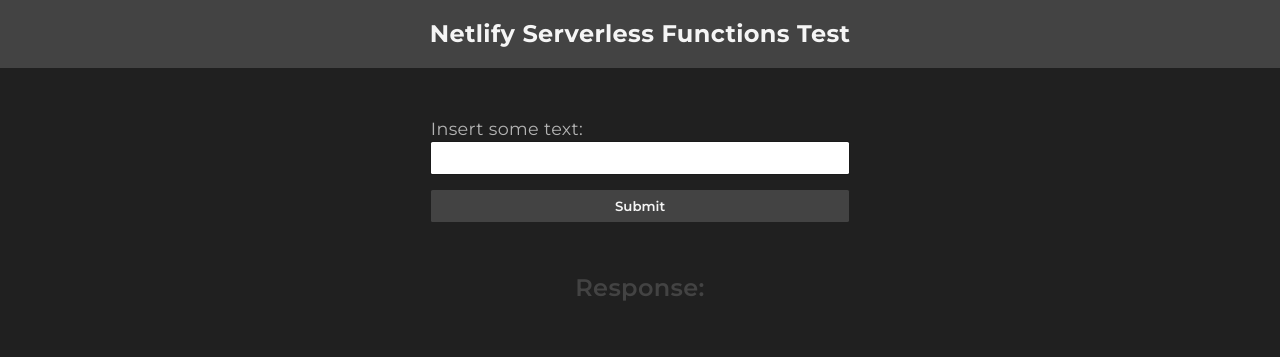
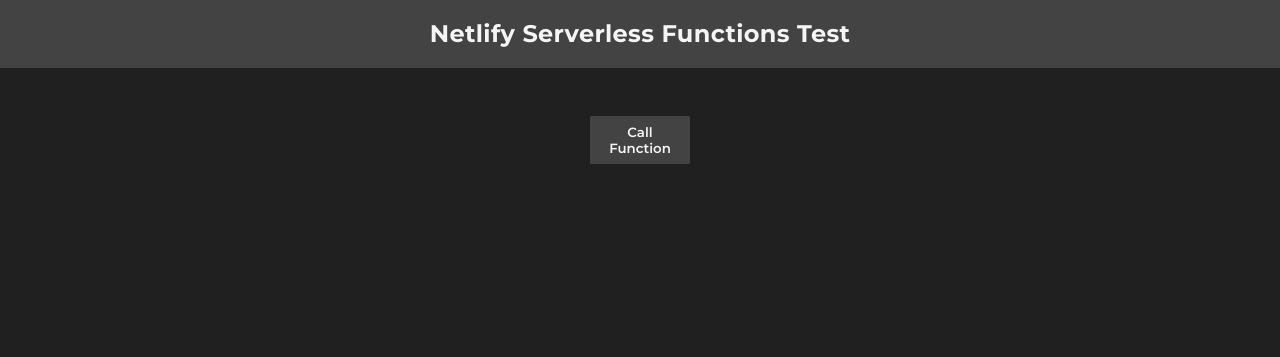
Before and after one commit to ZeCastroIPCA/netlify-functions-test, a plain HTML site: page index.html in a window 1280 px wide. Drawn offline with Linux system fonts and the light colour scheme.

Commit message:
test with a simpler function

```diff
--- a/css/main.css
+++ b/css/main.css
@@ -18,42 +18,22 @@
     font-size: 1.5rem;
 }
 
-.container {
+main {
     width: 100%;
+    display: flex;
+    flex-direction: column;
+    align-items: center;
     padding: 3rem 1rem;
 }
 
-.container label {
-    color: var(--gray);
+button {
+    width: 100px;
+    padding: 0.5rem 1rem;
+    background-color: var(--dark-gray);
+    color: var(--whitesmoke);
 }
 
-.container input {
-    width: 100%;
-}
-
-.container button {
-    width: 100%;
-    padding: 0.5rem;
-    margin-top: 1rem;
-    background-color: var(--dark-gray);
-    color: var(--whitesmoke);
-    border: none;
-    cursor: pointer;
-}
-
-.response {
-    width: 100%;
-    margin-top: 3rem;
-}
-
-.response h2 {
-    color: var(--dark-gray);
-    font-size: 1.5rem;
-    font-weight: var(--font-weight-semi-bold);
-    text-align: center;
-}
-
-.response p {
+#response {
     color: var(--light-gray);
     text-align: center;
 }
--- a/functions/getParameter.js
+++ /dev/null
@@ -1,6 +0,0 @@
-exports.handler = async function (event, context) {
-  return {
-    statusCode: 200,
-    body: JSON.stringify({ message: "Parameter: " + event.queryStringParameters.parameter }),
-  };
-};
--- a/index.html
+++ b/index.html
@@ -8,10 +8,7 @@
     <meta name="keywords" content="Netlify Functions Test" />
     <!-- title and description -->
     <title>Netlify Serverless Functions Test</title>
-    <meta
-      name="description"
-      content="Testing Netlify Serverless Functions with a simple API"
-    />
+    <meta name="description" content="Testing Netlify Serverless Functions with a simple API" />
     <!-- favicon -->
     <link rel="icon" href="assets/images/icon.png" type="image/png" />
     <!-- Apple Icon when save to phone -->
@@ -30,22 +27,13 @@
 
     <!-- Main Page -->
     <section id="main">
-        <header>
-            <h1>Netlify Serverless Functions Test</h1>
-        </header>
-        <main>
-            <div class="container">
-                <form id="form">
-                    <label for="parameter">Insert some text:</label>
-                    <input type="text" id="parameter" />
-                    <button type="submit">Submit</button>
-                </form>
-                <div class="response">
-                    <h2>Response:</h2>
-                    <p id="response"></p>
-                </div>
-            </div>
-        </main>
+      <header>
+        <h1>Netlify Serverless Functions Test</h1>
+      </header>
+      <main>
+        <button id="call">Call Function</button>
+        <pre id="response"></pre>
+      </main>
     </section>
   </body>
 </html>
--- a/js/main.js
+++ b/js/main.js
@@ -1,15 +1,11 @@
-async function getParameter(parameter) {
-  const response = await fetch('/.netlify/functions/getParameter?parameter=' + parameter);
-  const data = await response.json();
-  return data.message;
-}
+document.getElementById('callFunction').addEventListener('click', async () => {
+  const responseElement = document.getElementById('response');
 
-// when form is submitted, get the value of the input and call getParameter
-const form = document.getElementById('form');
-const parameter = document.getElementById('parameter').value;
-const response = document.getElementById('response');
-form.addEventListener('submit', async function (event) {
-  event.preventDefault();
-  const message = await getParameter(parameter);
-  response.innerText = message;
+  try {
+    const response = await fetch('/.netlify/functions/hello');
+    const data = await response.json();
+    responseElement.textContent = JSON.stringify(data, null, 2);
+  } catch (error) {
+    responseElement.textContent = `Error: ${error.message}`;
+  }
 });
```
Also changed, not shown: functions/hello.js (added, +9 -0 lines).
